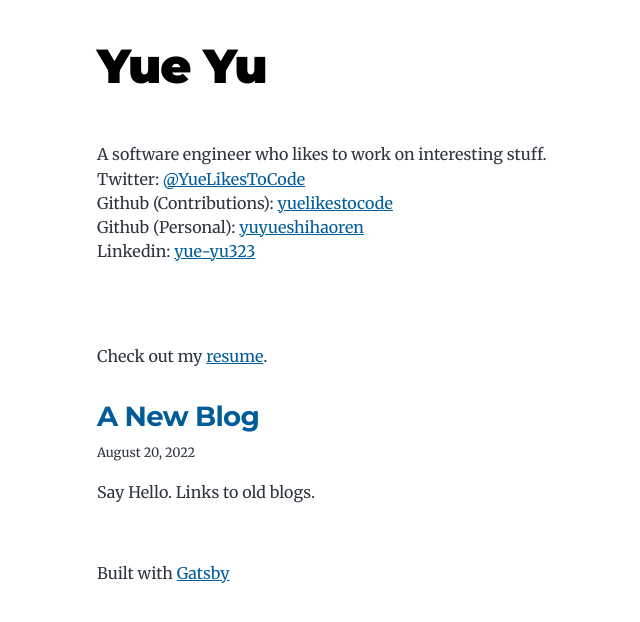
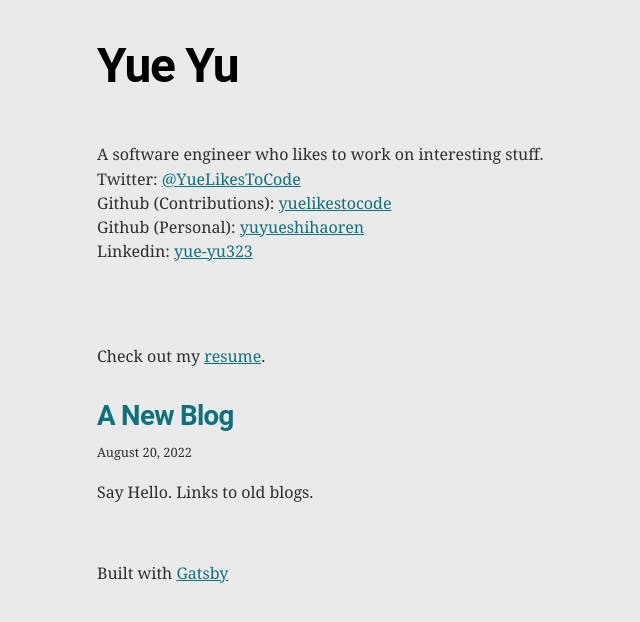
Before and after one commit to yuelikestocode/yuelikestocode.github.io, a Gatsby site: page / in a window 1280 px wide. Shown: the whole page, without its empty margins (227-867 px from the left). Built offline with nearby package versions, Linux system fonts and the light colour scheme; Gatsby itself is replaced by a stand-in of ours.

Commit message:
minor changes

```diff
--- a/package.json
+++ b/package.json
@@ -28,7 +28,11 @@
     "typeface-montserrat": "0.0.75"
   },
   "devDependencies": {
-    "prettier": "^2.7.1"
+    "autoprefixer": "^10.4.8",
+    "gatsby-plugin-postcss": "^5.21.0",
+    "postcss": "^8.4.16",
+    "prettier": "^2.7.1",
+    "tailwindcss": "^3.1.8"
   },
   "homepage": "https://github.com/gatsbyjs/gatsby-starter-blog#readme",
   "keywords": [
--- a/src/components/bio.js
+++ b/src/components/bio.js
@@ -34,6 +34,7 @@ const Bio = () => {
     <div className="bio">
       <div>
         <p>A software engineer who likes to work on interesting stuff.</p>
+        <div className="Social">
           <div>
             Twitter:{" "}
             <a href="https://twitter.com/YueLikesToCode">@YueLikesToCode</a>
@@ -52,6 +53,7 @@ const Bio = () => {
           </div>
         </div>
       </div>
+    </div>
   )
 }
 
--- a/src/style.css
+++ b/src/style.css
@@ -27,10 +27,10 @@
   --spacing-20: 5rem;
   --spacing-24: 6rem;
   --spacing-32: 8rem;
-  --fontFamily-sans: Montserrat, system-ui, -apple-system, BlinkMacSystemFont,
-    "Segoe UI", Roboto, "Helvetica Neue", Arial, "Noto Sans", sans-serif,
+  --fontFamily-sans: Roboto, system-ui, -apple-system, BlinkMacSystemFont,
+    "Segoe UI", "Helvetica Neue", Arial, "Noto Sans", sans-serif,
     "Apple Color Emoji", "Segoe UI Emoji", "Segoe UI Symbol", "Noto Color Emoji";
-  --fontFamily-serif: "Merriweather", "Georgia", Cambria, "Times New Roman",
+  --fontFamily-serif: "Roboto Slab", "Georgia", Cambria, "Times New Roman",
     Times, serif;
   --font-body: var(--fontFamily-serif);
   --font-heading: var(--fontFamily-sans);
@@ -54,8 +54,32 @@
   --fontSize-5: 2.074rem;
   --fontSize-6: 2.488rem;
   --fontSize-7: 2.986rem;
-  --color-primary: #005b99;
-  --color-text: #2e353f;
+
+  --color-bright-black: #424242;
+  --color-bright-blue: #54a4f3;
+  --color-bright-cyan: #26bbd1;
+  --color-bright-green: #7aba3a;
+  --color-bright-magenta: #aa4dbc;
+  --color-bright-red: #e83b3f;
+  --color-bright-white: #d9d9d9;
+  --color-bright-yellow: #ffea2e;
+
+  --color-normal-black: #212121;
+  --color-normal-blue: #134eb2;
+  --color-normal-cyan: #0e717c;
+  --color-normal-green: #457b24;
+  --color-normal-magenta: #560088;
+  --color-normal-red: #b7141f;
+  --color-normal-white: #efefef;
+  --color-normal-yellow: #f6981e;
+
+  --color-primary-background: #eaeaea;
+  --color-primary-foreground: #0c0c0a;
+  --color-accent-background: #c2c2c2;
+  --color-accent-foreground: #4e4e4e;
+
+  --color-primary: var(--color-normal-cyan);
+  --color-text: #2e2e2d;
   --color-text-light: #4f5969;
   --color-heading: #1a202c;
   --color-heading-black: black;
@@ -81,6 +105,7 @@ body {
   font-family: var(--font-body);
   font-size: var(--fontSize-1);
   color: var(--color-text);
+  background-color: var(--color-primary-background);
 }
 
 footer {
@@ -118,7 +143,7 @@ h6 {
 }
 
 h1 {
-  font-weight: var(--fontWeight-black);
+  /* font-weight: var(--fontWeight-black); */
   font-size: var(--fontSize-6);
   color: var(--color-heading-black);
 }
```
Also changed, not shown: 1 other file. Lines whose indentation alone changed are shown as unchanged.
